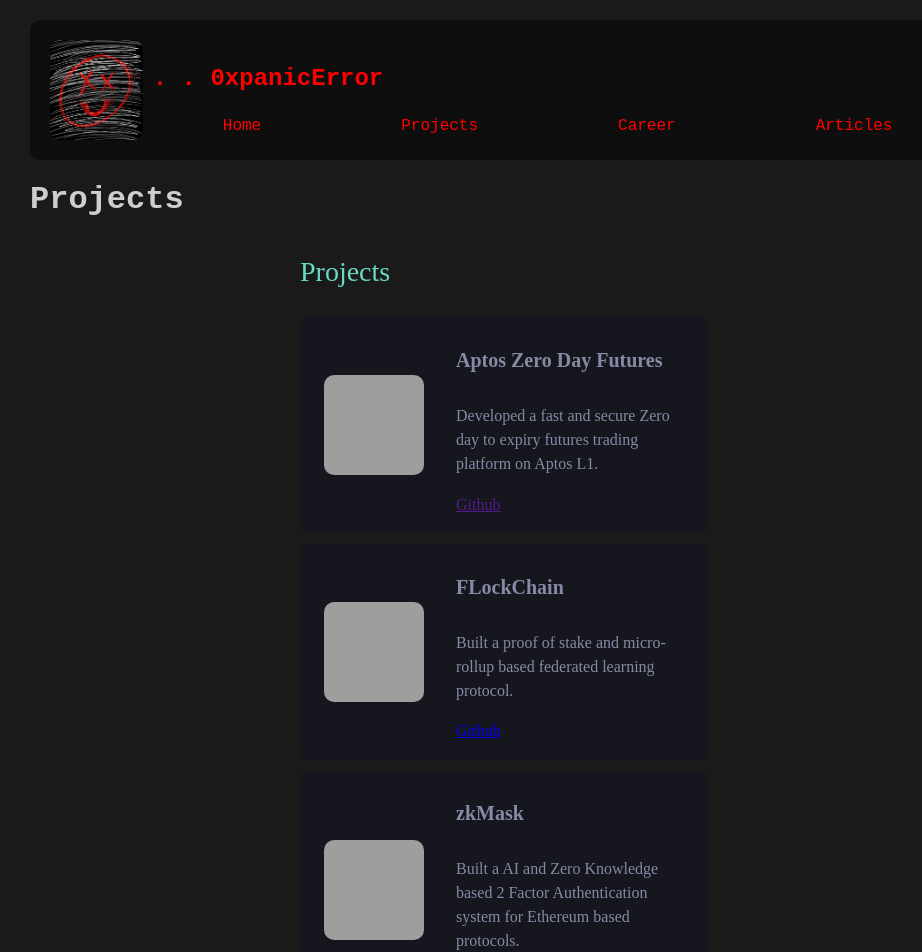
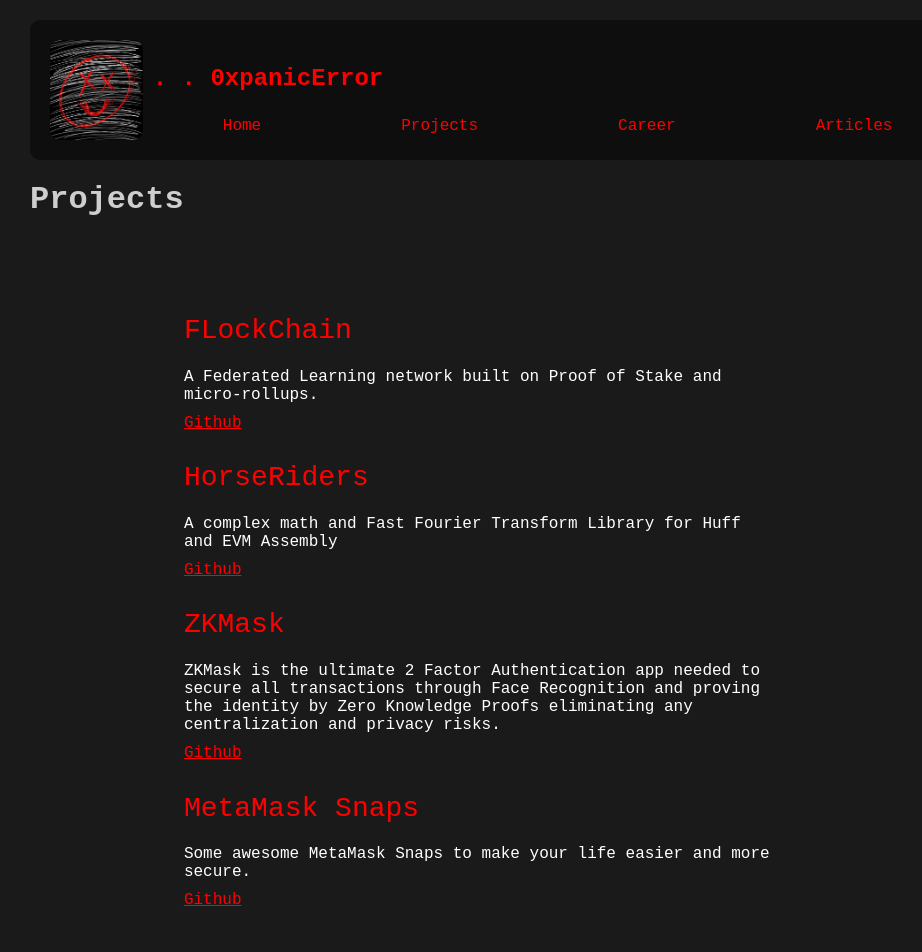
Before and after one commit to 0xpanicError/Portfolio, a React (Create React App) app in the folder frontend/: page /projects in a window 1280 px wide. Shown: the top 952 px of the page, without its empty margins (160-1082 px from the left). Built offline with nearby package versions, Linux system fonts and the light colour scheme; grey boxes are pictures that could not be loaded.

Commit message:
projects

```diff
--- a/frontend/src/components/Project.js
+++ b/frontend/src/components/Project.js
@@ -1,50 +1,88 @@
 import React from "react";
 import styles from "../styles/Projects.module.css";
-import ProjectCard from "./Card";
 
 const Projects = () => {
   return (
     <div className={styles.container}>
-      <div className={styles.projectHeading}>Projects</div>
       <div className={styles.projectList}>
-        <ProjectCard
-          name={"Aptos Zero Day Futures"}
-          description={
-            "Developed a fast and secure Zero day to expiry futures trading platform on Aptos L1."
-          }
-          image={
-            "https://aptosfoundation.org/brandbook/logomark/PNG/Aptos_mark_WHT.png"
-          }
-          githubLink={""}
-        />
-        <ProjectCard
-          name={"FLockChain"}
-          description={
-            "Built a proof of stake and micro-rollup based federated learning protocol."
-          }
-          image={
-            "https://devfolio.co/_next/image?url=https%3A%2F%2Fassets.devfolio.co%2Fhackathons%2Fbecdb269b9ea4e708c7d96329563e478%2Fprojects%2Fa867b6fcdc2d4c669bb865f92f102835%2F5a817da0-90e0-4bcb-b46c-fce59c3a7dc1.jpeg&w=1440&q=75"
-          }
-          githubLink={"https://github.com/BlocSoc-iitr/FLockChain"}
-        />
-        <ProjectCard
-          name={"zkMask"}
-          description={
-            "Built a AI and Zero Knowledge based 2 Factor Authentication system for Ethereum based protocols."
-          }
-          image={"https://avatars.githubusercontent.com/u/140216478?s=200&v=4"}
-          githubLink={"https://github.com/zkMask"}
-        />
-        <ProjectCard
-          name={"ConsenSys MetaMask Snaps"}
-          description={
-            "Some awesome MetaMask Snaps to make your life easier and more secure."
-          }
-          image={
-            "https://upload.wikimedia.org/wikipedia/commons/thumb/3/36/MetaMask_Fox.svg/1200px-MetaMask_Fox.svg.png"
-          }
-          githubLink={"https://github.com/Bisht13/Inter-IIT-2k23"}
-        />
+        <div className={styles.project}>
+          <div className={styles.projectInfo}>
+            <div className={styles.projectName}>FLockChain</div>
+            <div className={styles.projectDescription}>
+              A Federated Learning network built on Proof of Stake and
+              micro-rollups.
+            </div>
+            <div className={styles.projectLinks}>
+              <a
+                href="https://github.com/BlocSoc-iitr/FLockChain"
+                target="_blank"
+                rel="noreferrer"
+                className={styles.projectLink}
+              >
+                Github
+              </a>
+            </div>
+          </div>
+        </div>
+        <div className={styles.project}>
+          <div className={styles.projectInfo}>
+            <div className={styles.projectName}>HorseRiders</div>
+            <div className={styles.projectDescription}>
+              A complex math and Fast Fourier Transform Library for Huff and EVM
+              Assembly
+            </div>
+            <div className={styles.projectLinks}>
+              <a
+                href="https://github.com/BlocSoc-iitr/HorseRiders"
+                target="_blank"
+                rel="noreferrer"
+                className={styles.projectLink}
+              >
+                Github
+              </a>
+            </div>
+          </div>
+        </div>
+        <div className={styles.project}>
+          <div className={styles.projectInfo}>
+            <div className={styles.projectName}>ZKMask</div>
+            <div className={styles.projectDescription}>
+              ZKMask is the ultimate 2 Factor Authentication app needed to
+              secure all transactions through Face Recognition and proving the
+              identity by Zero Knowledge Proofs eliminating any centralization
+              and privacy risks.
+            </div>
+            <div className={styles.projectLinks}>
+              <a
+                href="https://github.com/zkMask"
+                target="_blank"
+                rel="noreferrer"
+                className={styles.projectLink}
+              >
+                Github
+              </a>
+            </div>
+          </div>
+        </div>
+        <div className={styles.project}>
+          <div className={styles.projectInfo}>
+            <div className={styles.projectName}>MetaMask Snaps</div>
+            <div className={styles.projectDescription}>
+              Some awesome MetaMask Snaps to make your life easier and more
+              secure.
+            </div>
+            <div className={styles.projectLinks}>
+              <a
+                href="https://github.com/Bisht13/Inter-IIT-2k23"
+                target="_blank"
+                rel="noreferrer"
+                className={styles.projectLink}
+              >
+                Github
+              </a>
+            </div>
+          </div>
+        </div>
       </div>
     </div>
   );
--- a/frontend/src/styles/Card.module.css
+++ b/frontend/src/styles/Card.module.css
@@ -7,7 +7,7 @@
     margin: 1.5% 0;
     width: inherit;
     gap: 2rem;
-    background: #16161e;
+    background: #320000;
     border-radius: 10px;
     padding: 1rem 1.5rem;
   }
@@ -37,7 +37,7 @@
   .Name {
     font-size: 20px;
     font-weight: 700;
-    font-family: "Fira Code";
+    font-family: "andale mono, monospace";
     color: #868aa4;
     margin: 1rem 0;
   }
@@ -45,7 +45,7 @@
   .Description {
     font-size: 1rem;
     font-weight: 500;
-    font-family: "Fira Code";
+    font-family: "andale mono, monospace";
     color: #868aa4;
     margin: 1rem 0;
     line-height: 1.5;
@@ -61,7 +61,7 @@
     gap: 0.5rem;
     width: 100%;
     color: #6adac4;
-    font-family: "Fira Code";
+    font-family: "andale mono, monospace";
     cursor: pointer;
   }
 
--- a/frontend/src/styles/Projects.module.css
+++ b/frontend/src/styles/Projects.module.css
@@ -9,11 +9,38 @@
     /* border-bottom: #868aa4 1px solid; */
   }
 
-  .projectHeading {
+  .projectInfo {
+    display: flex;
+    flex-direction: column;
+    justify-content: flex-start;
+    align-items: flex-start;
+    height: auto;
+    margin: 1.5% 3%;
+    gap: 0.5rem;
+    /* border-bottom: #868aa4 1px solid; */
+  }
+
+  .projectName {
     font-size: 1.75rem;
     font-weight: 500;
-    font-family: "Fira Code";
-    color: #6adac4;
+    font-family: andale mono, monospace;
+    color: #ff0000;
+    margin: 0.75rem 0;
+  }
+
+  .projectDescription {
+    font-size: 1rem;
+    font-weight: 500;
+    font-family: andale mono, monospace;
+    color: #ffffff;
+    margin: 0.1rem 0;
+  }
+
+  .projectLink {
+    font-size: 1rem;
+    font-weight: 200;
+    font-family: andale mono, monospace;
+    color: #ff0000;
     margin: 1rem 0;
   }
 
@@ -25,7 +52,7 @@
     align-items: flex-start;
   }
 
-  @media screen and (max-width: 820px) {
+  @media screen and (max-width: 8200px) {
     .container {
       width: 70%;
       flex-direction: column;
```
